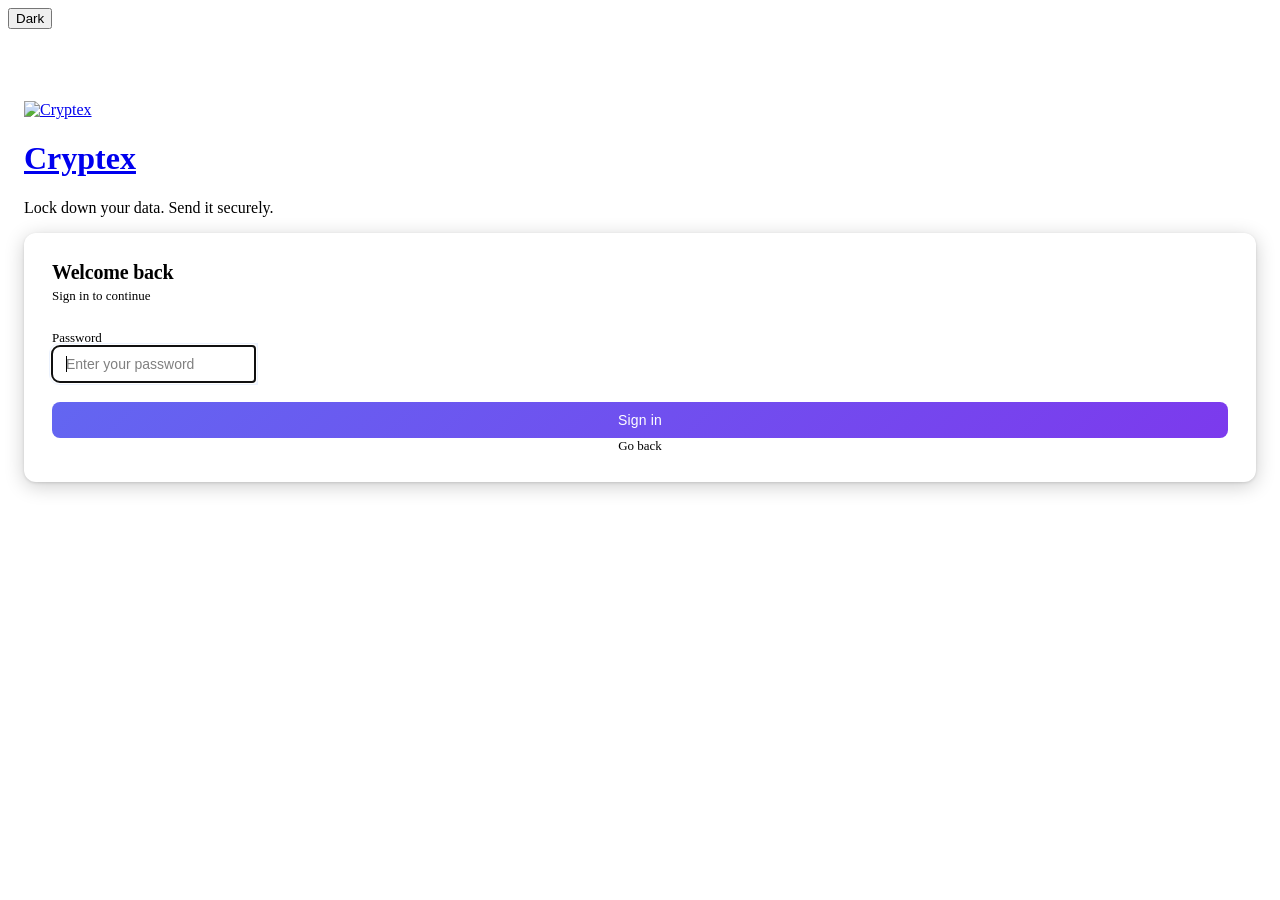
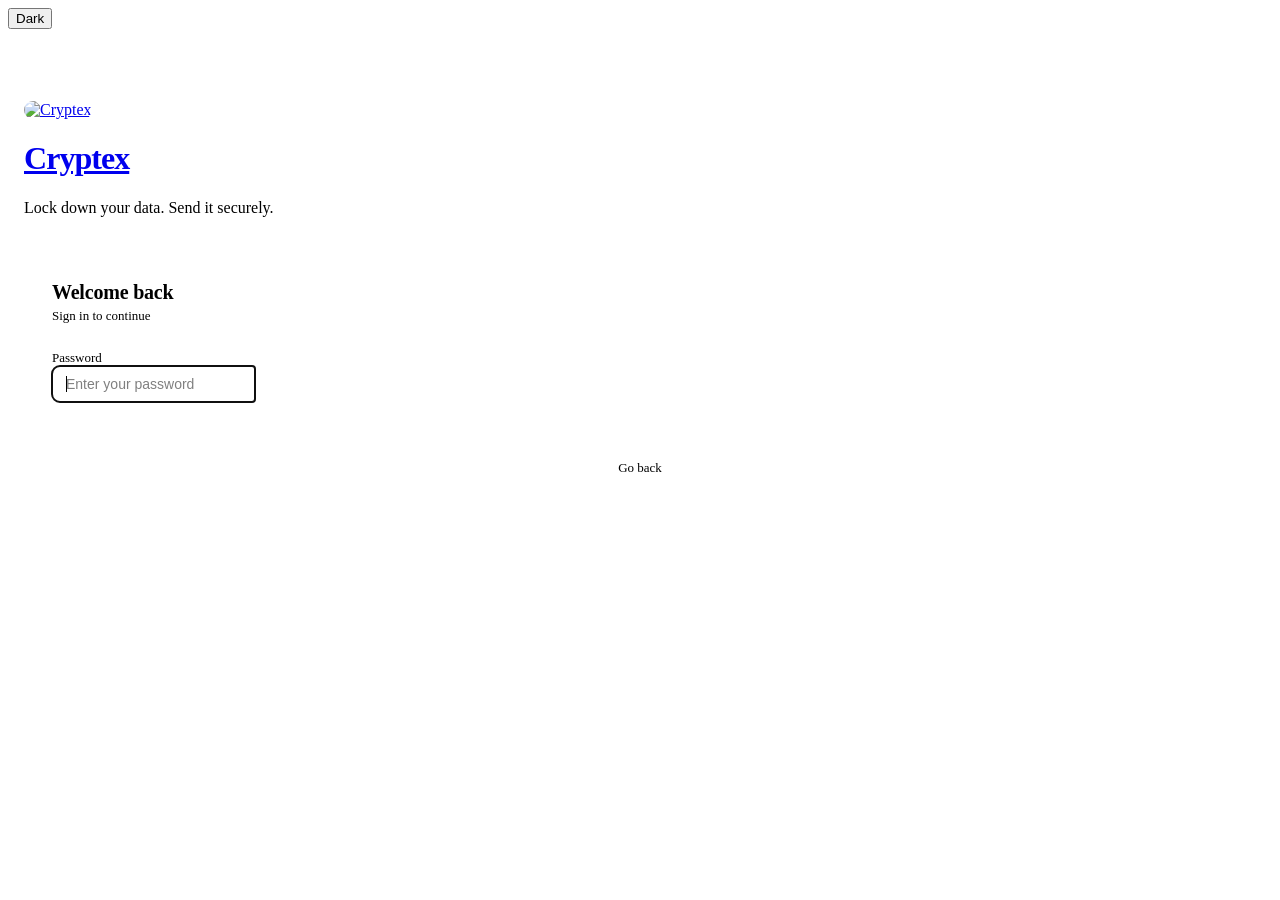

v2.4.0: design overhaul — token system, refreshed brand, cleaner UI

--- a/web/css/login.css
+++ b/web/css/login.css
@@ -12,23 +12,56 @@
   }
 }
 
-/* Header icon for login page */
+/* Brand lockup for the login page — a confident, centered hero */
+.login-page .header-brand {
+  gap: 0.875rem;
+}
+
+.login-page .header-icon {
+  width: auto;
+  height: auto;
+}
+
 .login-page .header-icon img {
-  width: 64px;
-  height: 64px;
+  width: 56px;
+  height: 56px;
+  border-radius: 14px;
+  box-shadow: var(--shadow-md);
+}
+
+.login-page .app-title {
+  font-size: 2rem;
+  font-weight: 700;
+  letter-spacing: -0.03em;
+}
+
+.login-page .app-header {
+  margin-bottom: 2.25rem;
+}
+
+@media (max-width: 480px) {
+  .login-page .header-brand {
+    gap: 0.75rem;
+  }
+
+  .login-page .header-icon img {
+    width: 48px;
+    height: 48px;
+    border-radius: 12px;
+  }
+
+  .login-page .app-title {
+    font-size: 1.625rem;
+  }
 }
 
 /* Card */
 .login-card {
   background: var(--card-bg);
   border: 1px solid var(--card-border);
-  border-radius: 12px;
-  box-shadow: 0 1px 3px rgba(0, 0, 0, 0.04), 0 4px 16px rgba(0, 0, 0, 0.06);
+  border-radius: var(--radius-lg);
+  box-shadow: var(--shadow-lg);
   overflow: hidden;
-}
-
-[data-theme="dark"] .login-card {
-  box-shadow: 0 1px 3px rgba(0, 0, 0, 0.12), 0 4px 20px rgba(0, 0, 0, 0.2);
 }
 
 .login-card-header {
@@ -82,8 +115,8 @@
 }
 
 .login-card .form-control:focus {
-  border-color: #3b82f6;
-  box-shadow: 0 0 0 3px rgba(59, 130, 246, 0.1);
+  border-color: var(--accent);
+  box-shadow: var(--focus-ring);
   background-color: var(--input-bg) !important;
   color: var(--text-primary) !important;
 }
@@ -115,7 +148,7 @@
 }
 
 .login-card .input-group .form-control:focus ~ .btn-icon {
-  border-color: #3b82f6;
+  border-color: var(--accent);
 }
 
 .login-card .input-group .btn-icon i {
@@ -129,7 +162,7 @@
 
 /* TOTP input */
 .login-card .totp-input {
-  font-family: 'SF Mono', 'Monaco', 'Consolas', 'Courier New', monospace;
+  font-family: var(--font-mono);
   letter-spacing: 0.35em;
   font-size: 1.125rem;
   font-weight: 600;
@@ -151,11 +184,11 @@
 /* Submit button */
 .login-btn {
   width: 100%;
-  padding: 0.625rem 1.25rem;
+  padding: 0.6875rem 1.25rem;
   font-size: 0.875rem;
-  font-weight: 500;
-  border-radius: 8px;
-  background: linear-gradient(135deg, #6366f1, #7c3aed);
+  font-weight: 600;
+  border-radius: var(--radius);
+  background-color: var(--accent-strong);
   color: white;
   border: none;
   cursor: pointer;
@@ -163,21 +196,22 @@
   align-items: center;
   justify-content: center;
   gap: 0.5rem;
-  letter-spacing: 0.01em;
-  transition: background 0.15s ease, box-shadow 0.15s ease;
+  letter-spacing: 0.005em;
+  box-shadow: var(--shadow-sm);
+  transition: background-color var(--transition-fast), box-shadow var(--transition-fast), transform var(--transition-fast);
 }
 
 .login-btn:hover {
-  background: linear-gradient(135deg, #5558e6, #6d2ed8);
-  box-shadow: 0 2px 10px rgba(99, 102, 241, 0.35);
+  background-color: var(--accent-strong-hover);
+  box-shadow: var(--shadow-md);
 }
 
 .login-btn:active:not(:disabled) {
-  transform: scale(0.98);
+  transform: scale(0.97);
 }
 
 .login-btn:focus-visible {
-  outline: 2px solid #6366f1;
+  outline: 2px solid var(--accent);
   outline-offset: 2px;
 }
 
